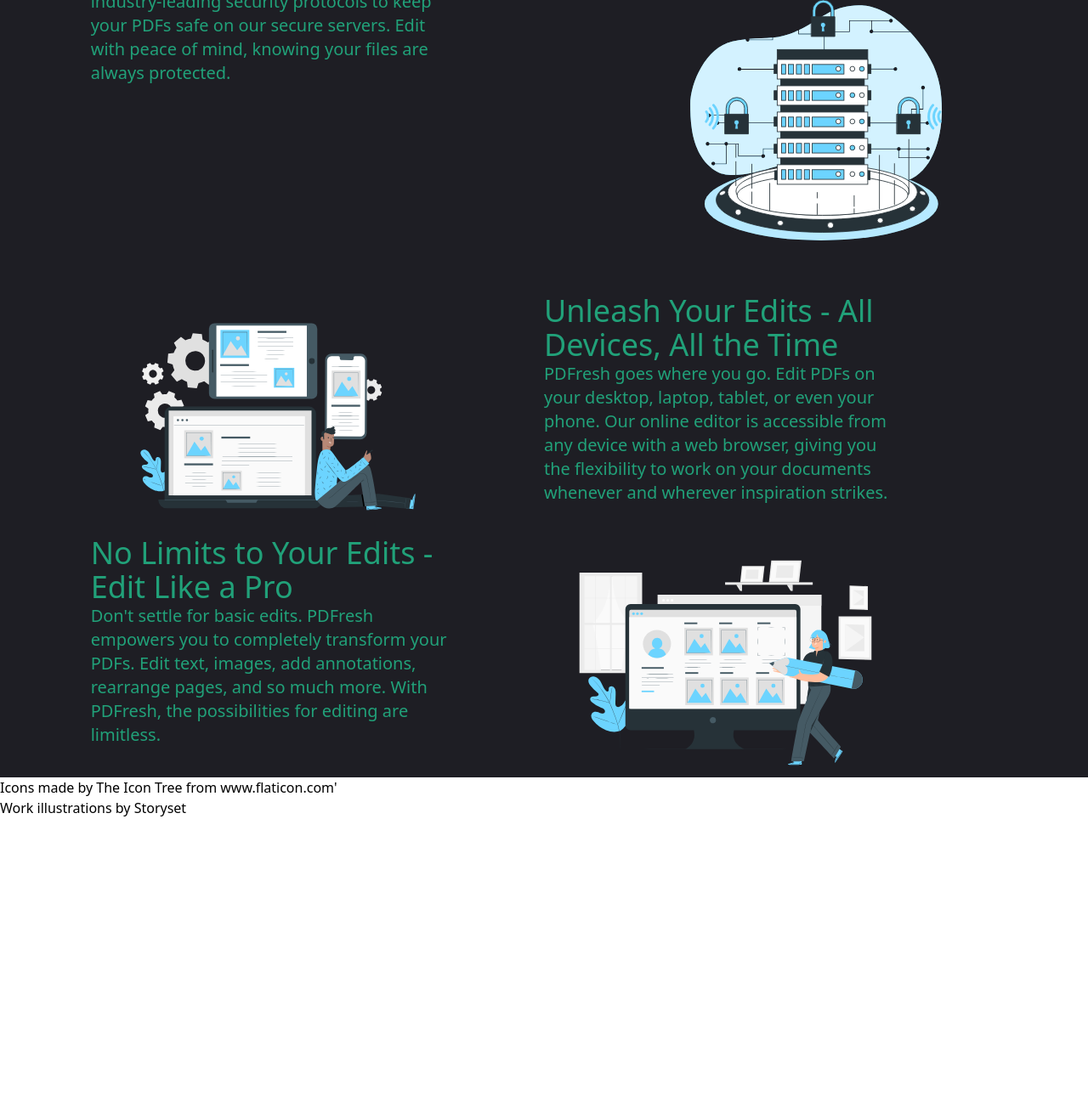
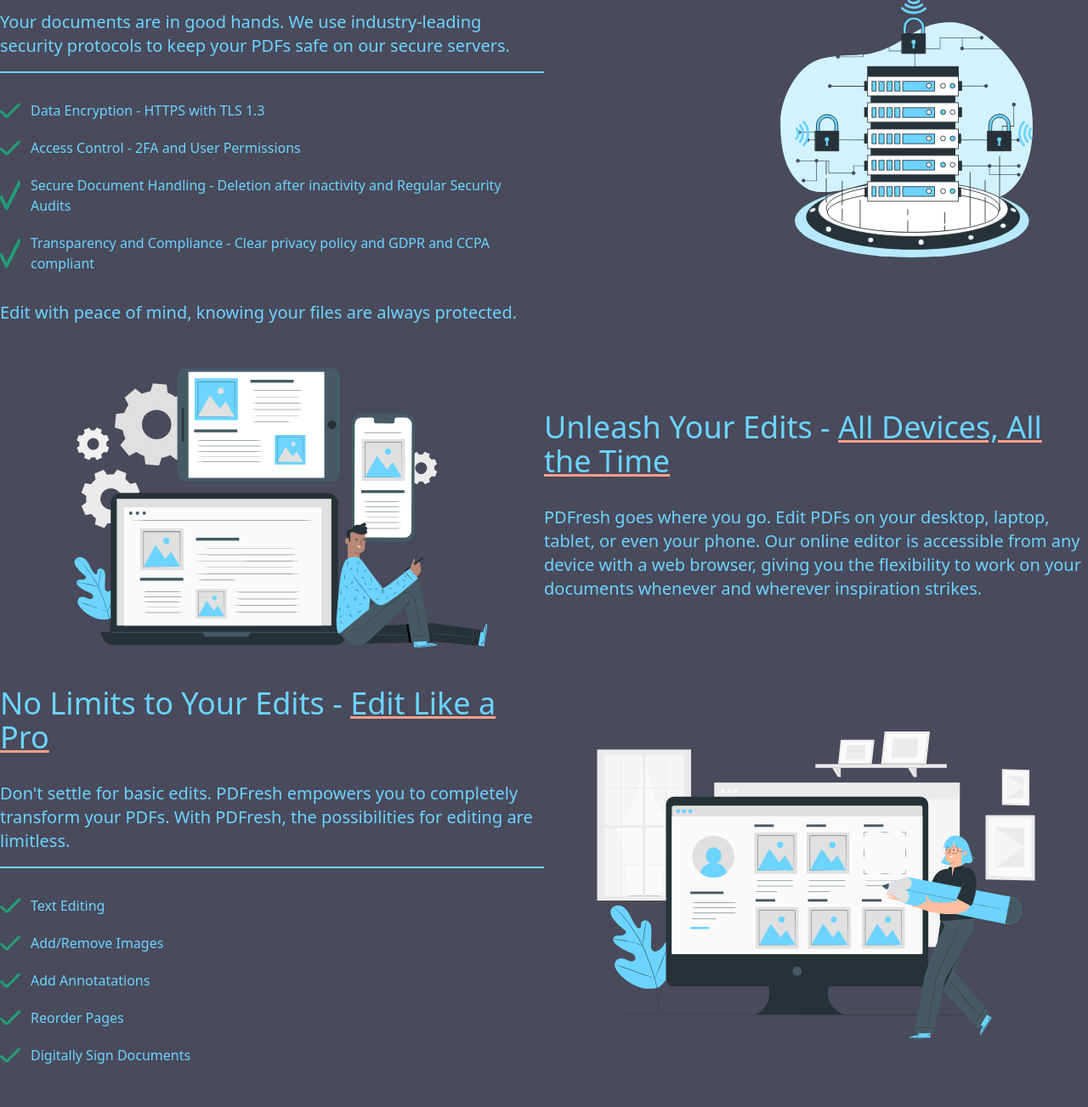
Before and after one commit to cmben89/fake-pdf-editor, a plain HTML site: page root/index.html in a window 1280 px wide. Shown: the part 612-1915 px from the top of the page at 85% size. Before the commit the page ends 1575 px from the top, so only its background shows below. Drawn offline with nearby package versions, Linux system fonts and the light colour scheme.

Commit message:
Added detail to features, resized images, added bullet points, adjusted font colors.

```diff
--- a/root/index.html
+++ b/root/index.html
@@ -10,6 +10,7 @@
                 extend: {
                     colors: {
                         raisin_black:'#1E1E24',
+                        'raisin_black-600': '#494a5b',
                         coral: '#FB9F89',
                         'coral-600': '#DF4723',
                         khaki: '#C4AF9A',
@@ -41,12 +42,13 @@
         <div class="grid max-w-screen-xl flex items-center pt-20 pb-8 mx-auto lg:gap-8 xl:gap-0 lg:py-16 lg:grid-cols-12 lg:pt-28">
             <!--Left Column-->
             <div class="mr-auto place-self-center col-span-7">
-                <h1 class="text-jungle_green text-4xl font-extrabold leading-none tracking-tight py-4">
+                <h1 class="text-pale_azure text-4xl font-extrabold leading-none tracking-tight py-4">
                     Take control of your PDFs<br>for <span class="italic underline decoration-coral">FREE!</span>
                 </h1>
-                <p class="text-jungle_green text-xl leading-none tracking-tight py-4">
+                <p class="text-pale_azure text-xl leading-none tracking-tight py-4">
                     The <span class="underline decoration-coral">completely free</span> online PDF editing tool that does it all.
                 </p>
+                <p class="text-pale_azure text-xl leading-none tracking-tight py-4">Edit PDFs Anywhere, Securely, and Limitlessly!</p>
                 <div class="space-y-4 py-8 flex justify-center">
                     <a href="#" class="items-center justify-center w-full px-5 py-3 text-md font-medium text-center border border-coral rounded-lg bg-coral hover:bg-coral-600 hover:border-coral-600 hover:text-gray-300">
                         Start editing now!
@@ -60,37 +62,48 @@
         </div>
     </section>
     <!--End Section 1-->
-    <!--TODO: Learn how to set up grid and flex layouts with tradewind for section 2
-    which will be top three features.-->
-    </section>
 
     <!--Section 2 - Features-->
-    <section class="bg-raisin_black">
+    <section class="bg-raisin_black-600 py-5">
         <div class="max-w-screen-xl mx-auto flex flex-col">
             <div class="grid grid-cols-12">
-                <div id="feat" class="col-span-4 col-start-2 flex flex-col">
-                    <h1 class="text-4xl text-jungle_green">Edit with Confidence</h1>
-                    <p class="text-xl text-jungle_green">Your documents are in good hands. We use industry-leading security protocols to keep your PDFs safe on our secure servers. Edit with peace of mind, knowing your files are always protected.</p>
+                <div id="feat" class="col-start-1 col-span-6 flex flex-col justify-center">
+                    <h1 class="text-4xl text-pale_azure pb-8">Edit with Confidence - <span class="underline decoration-coral">Secure Servers</span></h1>
+                    <p class="text-xl text-pale_azure border-b-2 border-solid border-pale_azure pb-4">Your documents are in good hands. We use industry-leading security protocols to keep your PDFs safe on our secure servers.</p>
+                    <ul class="pt-8 text-pale_azure font-medium space-y-5">
+                        <li class="flex space-x-3"><img src="./resources/global-res/img/checkmark.png" width="24px"><span>Data Encryption - HTTPS with TLS 1.3</span></li>
+                        <li class="flex space-x-3"><img src="./resources/global-res/img/checkmark.png" width="24px"><span>Access Control - 2FA and User Permissions</span></li>
+                        <li class="flex space-x-3"><img src="./resources/global-res/img/checkmark.png" width="24px"><span>Secure Document Handling - Deletion after inactivity and Regular Security Audits</span></li>
+                        <li class="flex space-x-3"><img src="./resources/global-res/img/checkmark.png" width="24px"><span>Transparency and Compliance - Clear privacy policy and GDPR and CCPA compliant</span></li>
+                    </ul>
+                    <p class="text-xl text-pale_azure pt-8">Edit with peace of mind, knowing your files are always protected.</p>
                 </div>
-                <div id="image" class="col-span-4 col-start-8">
+                <div id="image" class="col-start-9 col-span-4">
                     <img src="./resources/global-res/img/secure-server.svg" alt="secure server" height="auto">
                 </div>
             </div>
             <div class="grid grid-cols-12">
-                <div id="image" class="col-span-4 col-start-2">
+                <div id="image" class="col-span-6 col-start-1">
                     <img src="./resources/global-res/img/devices.svg" alt="any device">
                 </div>
-                <div id="feat" class="col-span-4 col-start-7">
-                    <h1 class="text-4xl text-jungle_green">Unleash Your Edits - All Devices, All the Time</h1>
-                    <p class="text-xl text-jungle_green">PDFresh goes where you go. Edit PDFs on your desktop, laptop, tablet, or even your phone. Our online editor is accessible from any device with a web browser, giving you the flexibility to work on your documents whenever and wherever inspiration strikes.</p>
+                <div id="feat" class="col-span-6 col-start-7 flex flex-col justify-center">
+                    <h1 class="text-4xl text-pale_azure pb-8">Unleash Your Edits - <span class="underline decoration-coral">All Devices, All the Time</span></h1>
+                    <p class="text-xl text-pale_azure">PDFresh goes where you go. Edit PDFs on your desktop, laptop, tablet, or even your phone. Our online editor is accessible from any device with a web browser, giving you the flexibility to work on your documents whenever and wherever inspiration strikes.</p>
                 </div>
             </div>
-            <div class="grid grid-cols-12">
-                <div id="feat" class="col-span-4 col-start-2">
-                    <h1 class="text-4xl text-jungle_green">No Limits to Your Edits - Edit Like a Pro</h1>
-                    <p class="text-xl text-jungle_green">Don't settle for basic edits. PDFresh empowers you to completely transform your PDFs. Edit text, images, add annotations, rearrange pages, and so much more. With PDFresh, the possibilities for editing are limitless.</p>
+            <div class="grid grid-cols-12 pb-8">
+                <div id="feat" class="col-span-6 col-start-1 flex flex-col justify-center">
+                    <h1 class="text-4xl text-pale_azure pb-8">No Limits to Your Edits - <span class="underline decoration-coral">Edit Like a Pro</span></h1>
+                    <p class="text-xl text-pale_azure border-b-2 border-solid border-pale_azure pb-4">Don't settle for basic edits. PDFresh empowers you to completely transform your PDFs. With PDFresh, the possibilities for editing are limitless.</p>
+                    <ul class="pt-8 text-pale_azure font-medium space-y-5">
+                        <li class="flex space-x-3"><img src="./resources/global-res/img/checkmark.png" width="24px"><span>Text Editing</span></li>
+                        <li class="flex space-x-3"><img src="./resources/global-res/img/checkmark.png" width="24px"><span>Add/Remove Images</span></li>
+                        <li class="flex space-x-3"><img src="./resources/global-res/img/checkmark.png" width="24px"><span>Add Annotatations</span></li>
+                        <li class="flex space-x-3"><img src="./resources/global-res/img/checkmark.png" width="24px"><span>Reorder Pages</span></li>
+                        <li class="flex space-x-3"><img src="./resources/global-res/img/checkmark.png" width="24px"><span>Digitally Sign Documents</span></li>
+                    </ul>
                 </div>
-                <div id="image" class="col-span-4 col-start-7">
+                <div id="image" class="col-span-6 col-start-7 flex">
                     <img src="./resources/global-res/img/edit-pdf.svg" alt="pro editor">
                 </div>
             </div>
```
Also changed, not shown: root/resources/global-res/img/checkmark.png (added), root/resources/global-res/img/privacy-policy.svg (added).
